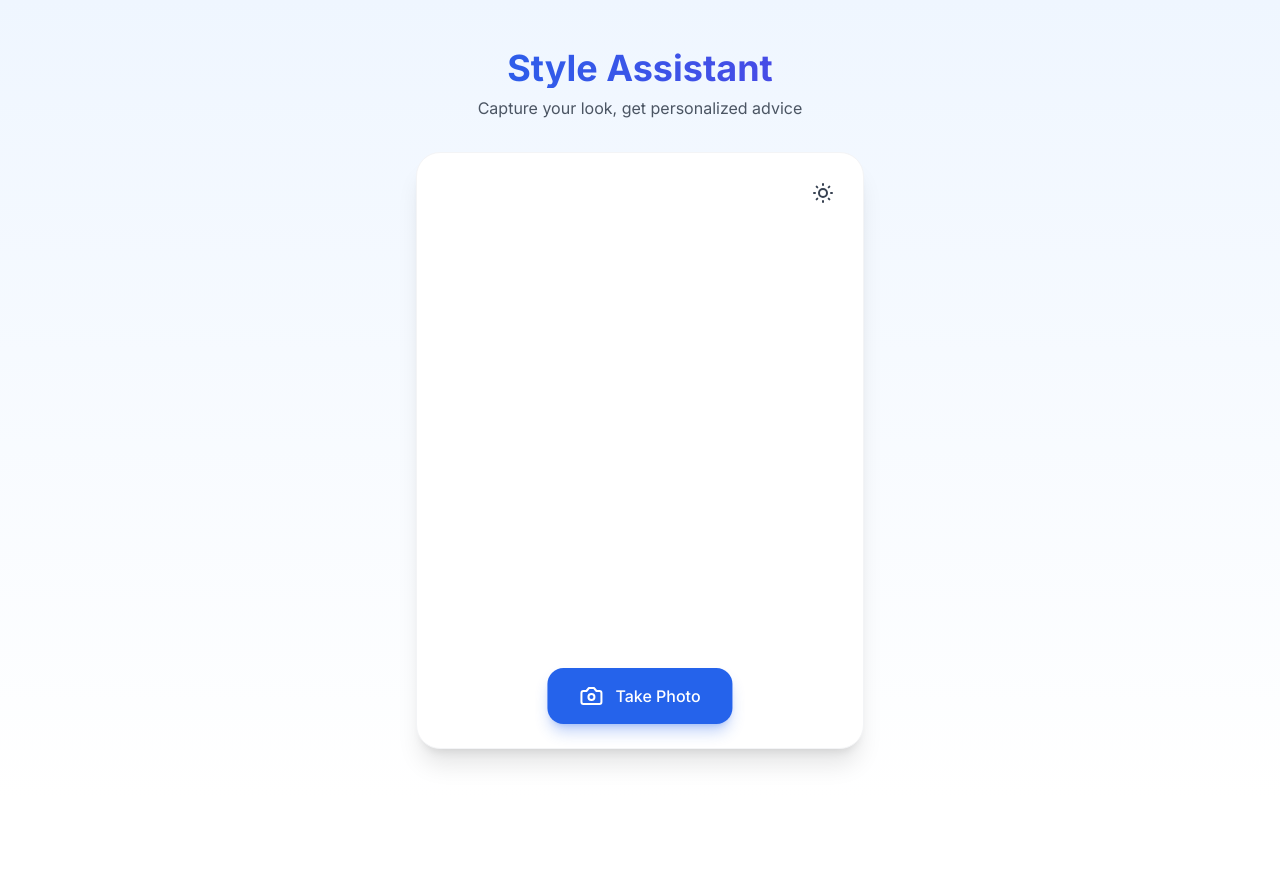
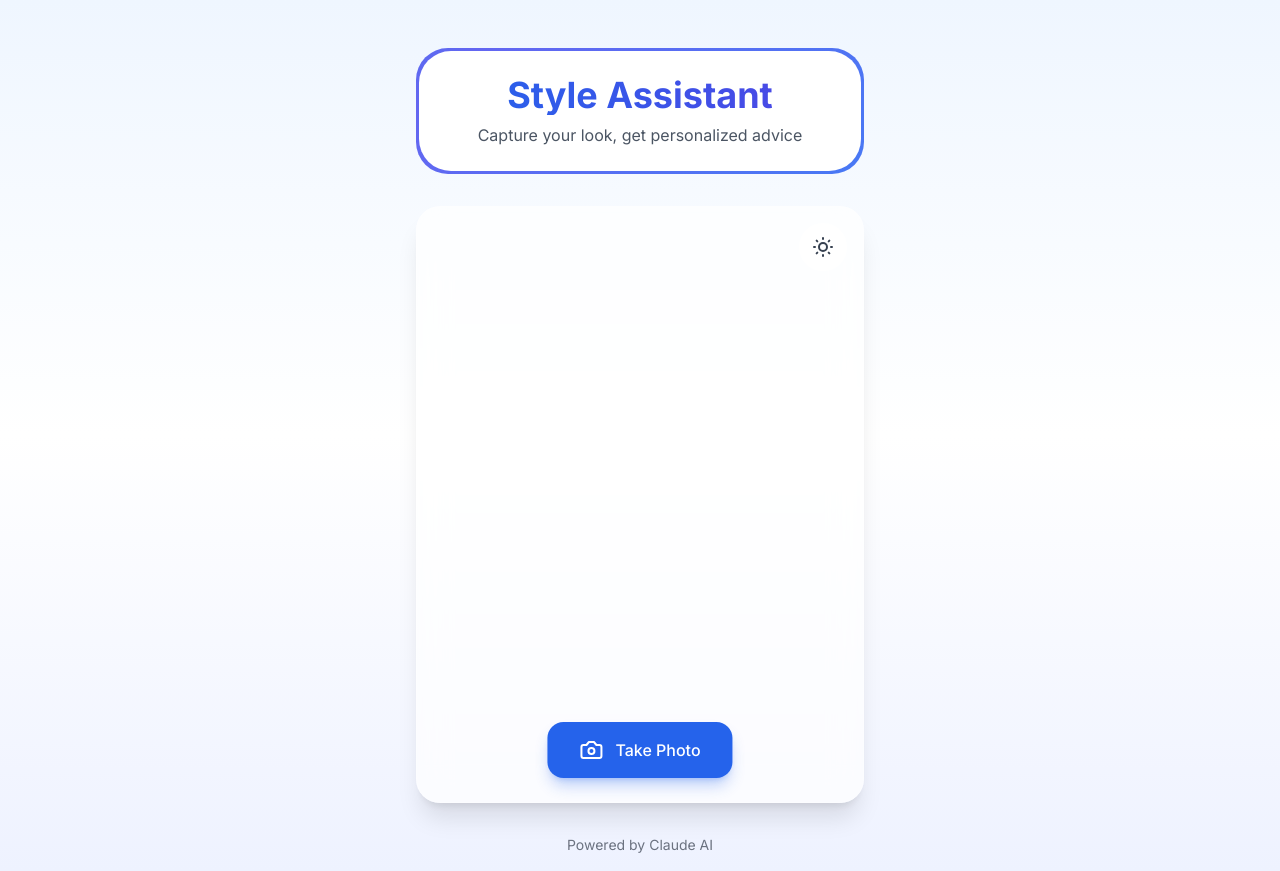
Before and after one commit to st0ckitch/stylist-, a Next.js app: page / in a window 1280 px wide. Before the commit the page ends 800 px from the top, so only its background shows below. Built offline with nearby package versions, Linux system fonts and the light colour scheme; no server answers.

Commit message:
Update page.tsx

```diff
--- a/app/page.tsx
+++ b/app/page.tsx
@@ -2,7 +2,7 @@
 
 import { useState, useRef } from 'react'
 import Webcam from 'react-webcam'
-import { Wand2 } from 'lucide-react'
+import { Wand2, SparklesIcon } from 'lucide-react'
 import CameraView from '@/components/camera/camera-view'
 
 export default function Home() {
@@ -35,14 +35,18 @@ export default function Home() {
   }
 
   return (
-    <main className="min-h-screen bg-gradient-to-b from-blue-50 to-white p-4">
+    <main className="min-h-screen p-4 overflow-hidden">
       <div className="max-w-md mx-auto pt-8">
-        <h1 className="text-4xl font-bold text-center mb-2 bg-gradient-to-r from-blue-600 to-indigo-600 text-transparent bg-clip-text">
-          Style Assistant
-        </h1>
-        <p className="text-gray-600 text-center mb-8">Capture your look, get personalized advice</p>
+        <div className="animated-gradient p-[3px] rounded-[2rem] mb-8 hover-scale">
+          <div className="bg-white rounded-[2rem] p-6">
+            <h1 className="text-4xl font-bold text-center mb-2 bg-gradient-to-r from-blue-600 to-indigo-600 text-transparent bg-clip-text">
+              Style Assistant
+            </h1>
+            <p className="text-gray-600 text-center">Capture your look, get personalized advice</p>
+          </div>
+        </div>
 
-        <div className="bg-white rounded-3xl overflow-hidden shadow-xl border border-gray-100">
+        <div className="glassmorphism rounded-3xl overflow-hidden">
           <div className="relative">
             {!image ? (
               <CameraView
@@ -53,7 +57,10 @@ export default function Home() {
               />
             ) : (
               <div>
-                <img src={image} alt="captured" className="w-full aspect-[3/4] object-cover" />
+                <div className="relative">
+                  <img src={image} alt="captured" className="w-full aspect-[3/4] object-cover" />
+                  <div className="absolute inset-0 bg-gradient-to-b from-transparent to-black/20" />
+                </div>
                 <div className="p-6 space-y-6">
                   <div className="flex gap-4">
                     <button
@@ -61,29 +68,35 @@ export default function Home() {
                         setImage(null)
                         setAdvice('')
                       }}
-                      className="flex-1 py-4 rounded-xl border-2 border-gray-200 hover:border-gray-300 flex items-center justify-center gap-2 transition-all duration-300"
+                      className="flex-1 py-4 px-6 rounded-xl border-2 border-gray-200 hover:border-gray-300 hover:bg-gray-50 flex items-center justify-center gap-2 transition-all duration-300"
                     >
                       Retake
                     </button>
                     <button
                       onClick={analyzeImage}
                       disabled={loading}
-                      className="flex-1 bg-blue-600 hover:bg-blue-700 disabled:bg-blue-400 text-white py-4 rounded-xl shadow-lg shadow-blue-600/30 flex items-center justify-center gap-2 transition-all duration-300"
+                      className="flex-1 button-shine bg-gradient-to-r from-blue-600 to-indigo-600 text-white py-4 px-6 rounded-xl shadow-lg shadow-blue-600/20 flex items-center justify-center gap-2 transition-all duration-300 disabled:opacity-50"
                     >
                       {loading ? (
                         <>
-                          <Wand2 size={20} className="animate-spin mr-2" />
-                          Analyzing...
+                          <Wand2 size={20} className="animate-spin" />
+                          <span>Analyzing...</span>
                         </>
                       ) : (
-                        'Get Advice'
+                        <>
+                          <SparklesIcon size={20} />
+                          <span>Get Advice</span>
+                        </>
                       )}
                     </button>
                   </div>
 
                   {advice && (
-                    <div className="pt-4 border-t border-gray-100">
-                      <h2 className="text-xl font-semibold mb-3 text-gray-800">Style Advice</h2>
+                    <div className="pt-4 border-t border-gray-200">
+                      <h2 className="text-xl font-semibold mb-3 text-gray-800 flex items-center gap-2">
+                        <Wand2 size={20} className="text-blue-600" />
+                        Style Advice
+                      </h2>
                       <p className="text-gray-600 whitespace-pre-wrap leading-relaxed">{advice}</p>
                     </div>
                   )}
@@ -92,6 +105,10 @@ export default function Home() {
             )}
           </div>
         </div>
+
+        <div className="mt-8 text-center text-sm text-gray-500">
+          Powered by Claude AI
+        </div>
       </div>
     </main>
   )
```
